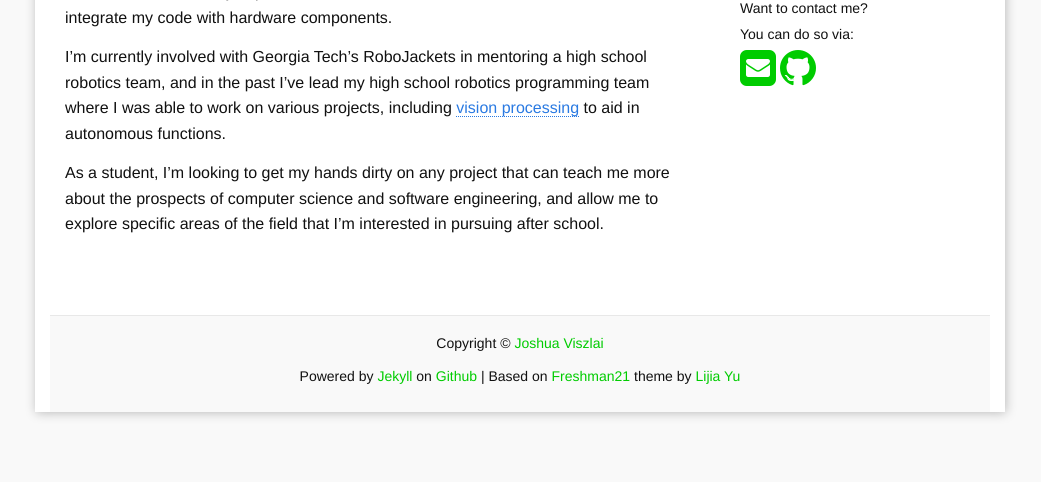
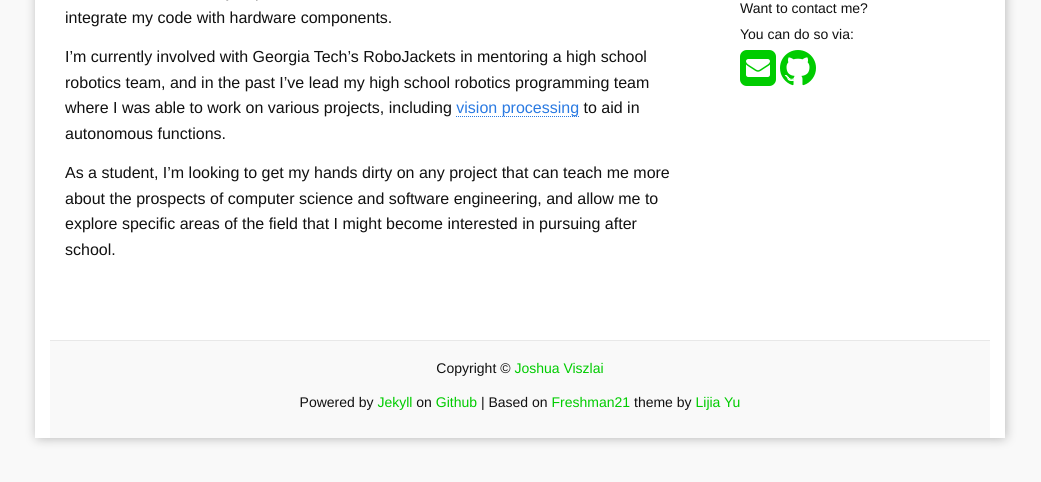
Before and after one commit to jviszlai/jviszlai.github.io, a Jekyll site: the page built from b_bio.md, in a window 1280 px wide, cut to the strip 400-882 px from the top of the page. Shown: the whole strip, without its empty margins (120-1161 px from the left). Built offline with Jekyll 4.4.1, drawn with Linux system fonts in a browser that asks for light colours.

```diff
--- a/b_bio.md
+++ b/b_bio.md
@@ -10,4 +10,4 @@
 
 I'm currently involved with Georgia Tech's RoboJackets in mentoring a high school robotics team, and in the past I've lead my high school robotics programming team where I was able to work on various projects, including [vision processing](/automated-vision-processing) to aid in autonomous functions.
 
-As a student, I'm looking to get my hands dirty on any project that can teach me more about the prospects of computer science and software engineering, and allow me to explore specific areas of the field that I'm interested in pursuing after school.
+As a student, I'm looking to get my hands dirty on any project that can teach me more about the prospects of computer science and software engineering, and allow me to explore specific areas of the field that I might become interested in pursuing after school.
```
Also changed, not shown: _posts/2016-10-02-Automated-Vision-Processing.md (added, +18 -0 lines), _posts/2016-10-03-automated-vision-processing.md (deleted, +0 -18 lines), _posts/2016-10-03-HackPack.md (renamed from _posts/2016-10-02-HackPack.md), downloads/ControlAward.jpg (added), 5 other files.
